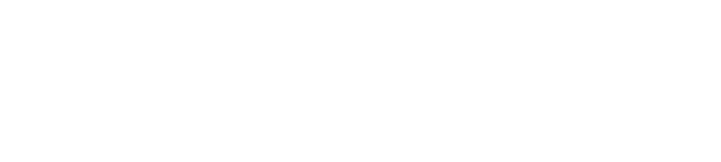
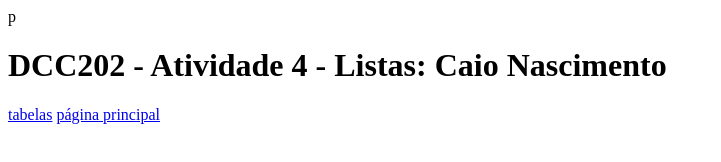
Before and after one commit to ufjf-dcc202/ufjf-dcc202-2023-3-b-atv4-nreiscaio, a website: page listas.html in a window 1280 px wide. Shown: the whole page, without its empty margins (0-721 px from the left). Drawn offline with Linux system fonts and the light colour scheme.

Commit message:
finalizacao listas

```diff
--- a/listas.html
+++ b/listas.html
@@ -3,9 +3,14 @@
 <head>
     <meta charset="UTF-8">
     <meta name="viewport" content="width=device-width, initial-scale=1.0">
-    <title>Document</title>
+    <title>DCC202 - Atividade 4 - Listas: Caio Nascimento</title>
 </head>
 <body>
+    <main>p
+        <h1>DCC202 - Atividade 4 - Listas: Caio Nascimento</h1>
+        <p><a href="tabelas.html">tabelas</a>
+        <a href="index.html">página principal</a></p>
+    </main>
 
 </body>
 </html>
```
